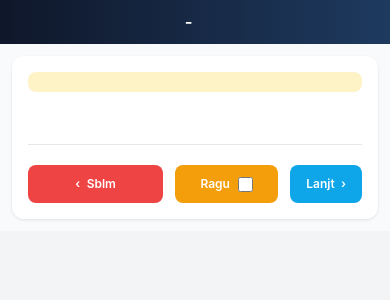
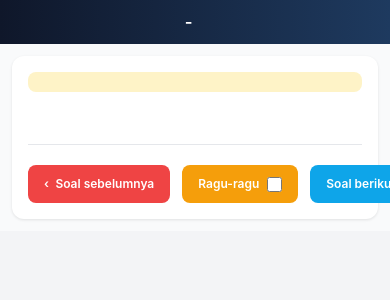
Before and after one commit to sutrisnoetseul21/Pojek-Web-TO-TKA, a Laravel app: template resources/views/student/soal.blade.php in a window 390 px wide. Shown: the part 84-384 px from the top of the page. Run offline with Laravel 12, Linux system fonts and the light colour scheme; the template is opened without the code that fills it, so the values that code supplies are empty; style sheets or scripts are compiled from the project's sources; parts of the project's set-up code (start-up, migrations or seed data) failed here and were passed over.

Commit message:
style: remove tailwind responsive visibility classes from navigation button labels

```diff
--- a/resources/views/student/soal.blade.php
+++ b/resources/views/student/soal.blade.php
@@ -805,20 +805,20 @@
 
                 <!-- Navigation Divider & Buttons (Image 2 style with text) -->
                 <div class="options-nav" style="margin-top: 2rem; padding-top: 1.25rem; border-top: 1px solid #e5e7eb; display: flex; justify-content: space-between; align-items: center; gap: 0.75rem;">
-                    <button class="nav-btn nav-btn-prev" id="btnPrev" onclick="prevSoal()" style="padding: 0.625rem 1rem; display: flex; align-items: center; gap: 0.4rem; border-radius: 0.5rem;">
-                        ‹ <span class="hidden md:inline">Soal sebelumnya</span><span class="md:hidden">Sblm</span>
+                    <button class="nav-btn nav-btn-prev" id="btnPrev" onclick="prevSoal()" style="padding: 0.625rem 1rem; display: flex; align-items: center; gap: 0.4rem; border-radius: 0.5rem; white-space: nowrap;">
+                        ‹ <span>Soal sebelumnya</span>
                     </button>
 
                     <div style="flex: 1; display: flex; justify-content: center;">
-                        <button class="nav-btn nav-btn-ragu" id="btnRagu" onclick="toggleRagu()" style="padding: 0.625rem 1rem; display: flex; align-items: center; gap: 0.5rem; border-radius: 0.5rem;">
-                            <span class="hidden md:inline">Ragu-ragu</span><span class="md:hidden">Ragu</span>
+                        <button class="nav-btn nav-btn-ragu" id="btnRagu" onclick="toggleRagu()" style="padding: 0.625rem 1rem; display: flex; align-items: center; gap: 0.5rem; border-radius: 0.5rem; white-space: nowrap;">
+                            <span>Ragu-ragu</span>
                             <input type="checkbox" id="raguCheck" style="width: 15px; height: 15px; pointer-events: none; accent-color: white;">
                         </button>
                     </div>
 
                     <div style="display: flex; gap: 0.5rem;">
-                        <button class="nav-btn nav-btn-next" id="btnNext" onclick="nextSoal()" style="padding: 0.625rem 1rem; display: flex; align-items: center; gap: 0.4rem; border-radius: 0.5rem;">
-                            <span class="hidden md:inline">Soal berikutnya</span><span class="md:hidden">Lanjt</span> ›
+                        <button class="nav-btn nav-btn-next" id="btnNext" onclick="nextSoal()" style="padding: 0.625rem 1rem; display: flex; align-items: center; gap: 0.4rem; border-radius: 0.5rem; white-space: nowrap;">
+                            <span>Soal berikutnya</span> ›
                         </button>
 
                         <button class="nav-btn nav-btn-lanjut-mapel" id="btnLanjutMapel" onclick="lanjutMapel()" style="display:none; padding: 0.625rem 1.25rem; border-radius: 0.5rem;">
```
